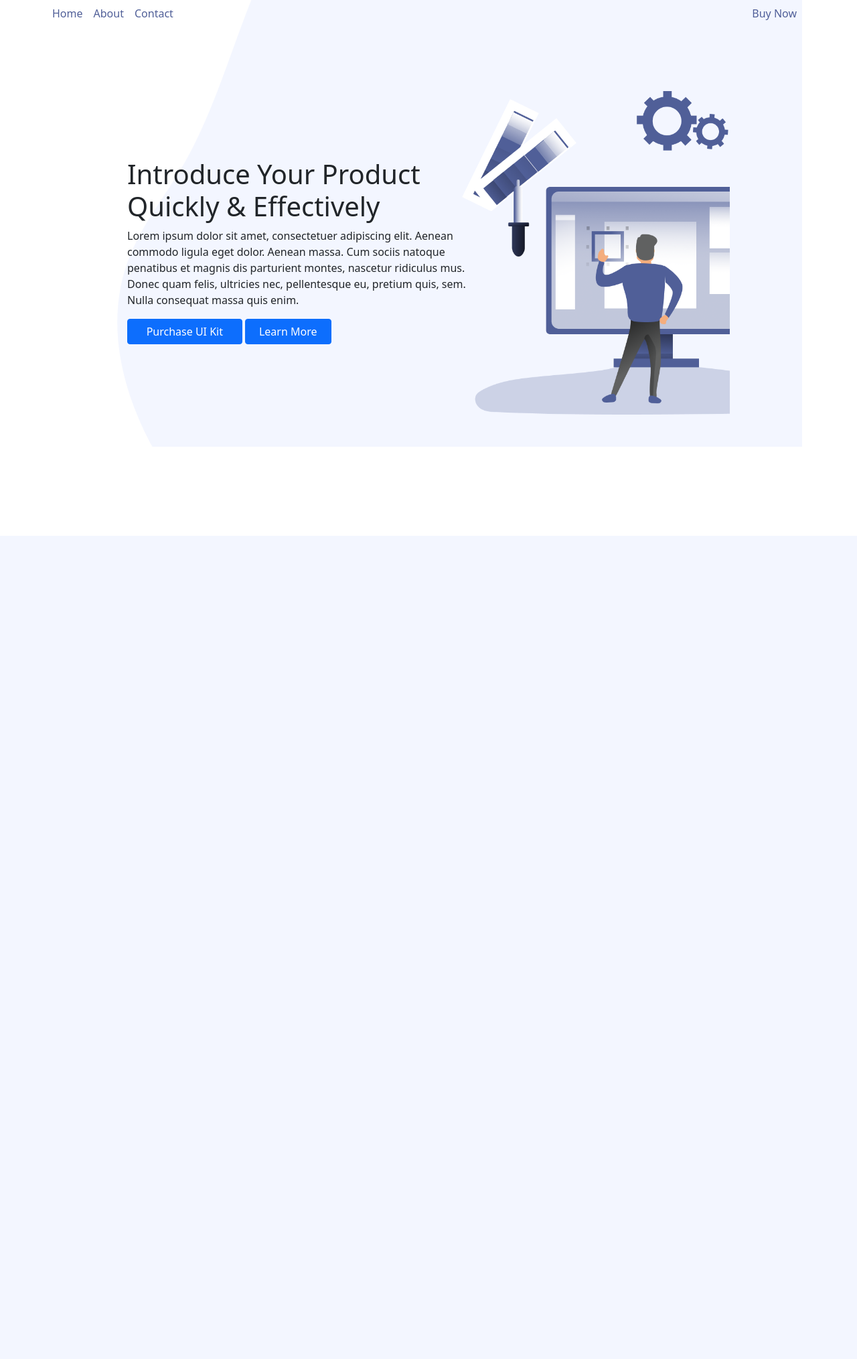
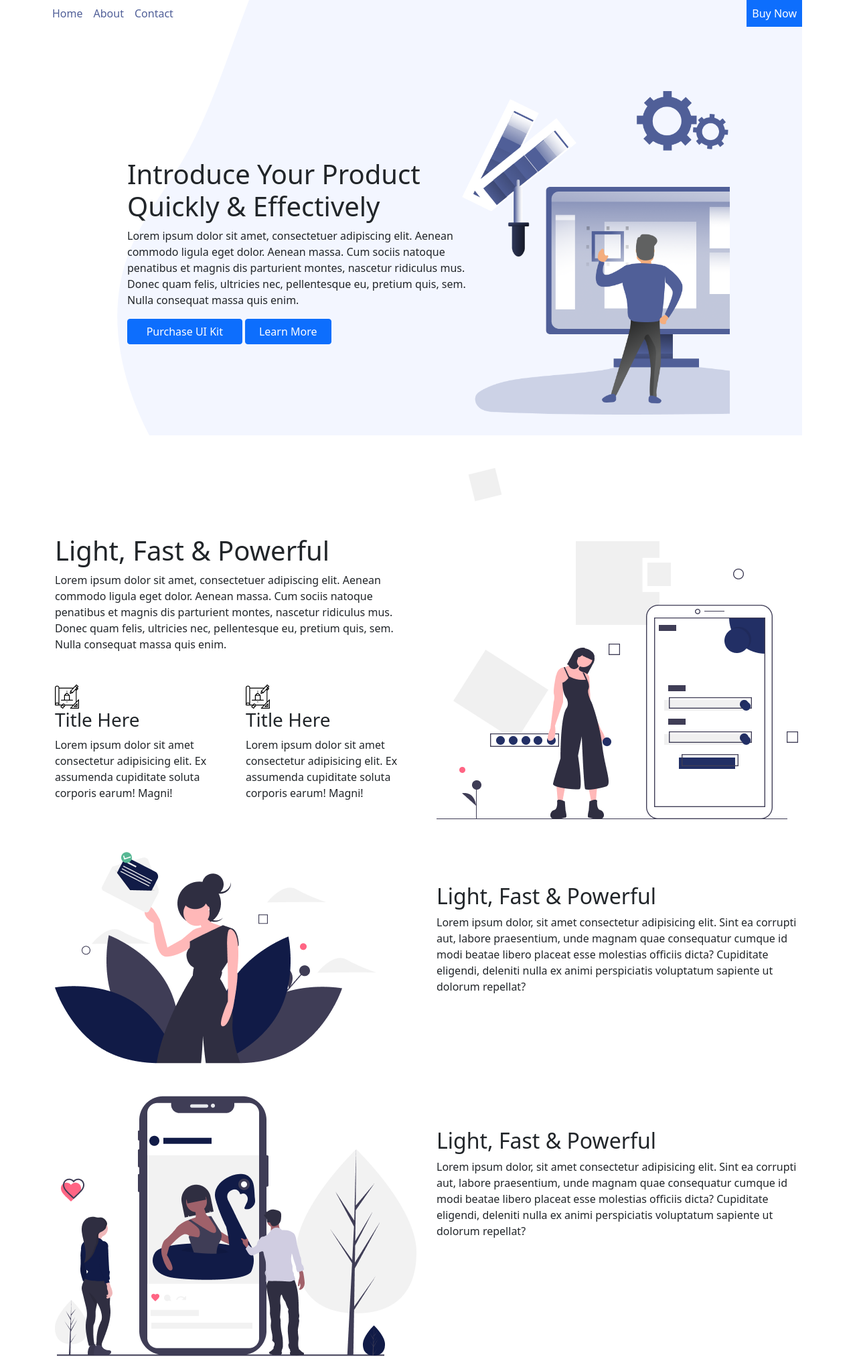
Before and after one commit to mizanur1326/figmaToHtml, a PHP site: page / in a window 1280 px wide. Shown: the top 2029 px of the page at 67% size. Before the commit the page ends 619 px from the top, so only its background shows below. Run offline with PHP 8.4, Linux system fonts and the light colour scheme.

Commit message:
update more text

```diff
--- a/index.html
+++ b/index.html
@@ -1,17 +1,15 @@
 <!DOCTYPE html>
 <html lang="en">
+
 <head>
   <meta charset="UTF-8" />
   <meta name="viewport" content="width=device-width, initial-scale=1.0" />
   <link rel="stylesheet" href="style.css" />
-    <link
-      href="https://cdn.jsdelivr.net/npm/bootstrap@5.0.2/dist/css/bootstrap.min.css"
-      rel="stylesheet"
-      integrity="sha384-EVSTQN3/azprG1Anm3QDgpJLIm9Nao0Yz1ztcQTwFspd3yD65VohhpuuCOmLASjC"
-      crossorigin="anonymous"
-    />
+  <link href="https://cdn.jsdelivr.net/npm/bootstrap@5.0.2/dist/css/bootstrap.min.css" rel="stylesheet"
+    integrity="sha384-EVSTQN3/azprG1Anm3QDgpJLIm9Nao0Yz1ztcQTwFspd3yD65VohhpuuCOmLASjC" crossorigin="anonymous" />
   <title>This is my first Figma to HTML Template</title>
 </head>
+
 <body>
   <div class="container">
     <!-- Header Start Here -->
@@ -24,7 +22,7 @@
             <li class="nav-item"><a href="#" class="nav-link">Contact</a></li>
           </ul>
           <ul class="navbar-nav ms-auto">
-                    <li class="nav-item"><a class="nav-link" href="#">Buy Now</a></li>
+            <li class="nav-item"><a class="nav-link bg-primary text-white" href="#">Buy Now</a></li>
           </ul>
         </nav>
       </div>
@@ -33,13 +31,15 @@
         <div class="row m-5 p-5">
           <div class="hero-text col-md-7" id="hero-text">
             <h1>Introduce Your Product Quickly & Effectively</h1>
-                    <P>Lorem ipsum dolor sit amet, consectetuer adipiscing elit. Aenean commodo ligula eget dolor. Aenean massa. Cum sociis natoque penatibus et magnis dis parturient montes, nascetur ridiculus
-                        mus. Donec quam felis, ultricies nec, pellentesque eu, pretium quis, sem. Nulla consequat massa quis enim.</P>
+            <P>Lorem ipsum dolor sit amet, consectetuer adipiscing elit. Aenean commodo ligula eget dolor. Aenean massa.
+              Cum sociis natoque penatibus et magnis dis parturient montes, nascetur ridiculus
+              mus. Donec quam felis, ultricies nec, pellentesque eu, pretium quis, sem. Nulla consequat massa quis enim.
+            </P>
             <button class="btn btn-primary col-md-4">Purchase UI Kit</button>
             <button class="btn btn-primary col-md-3">Learn More</button>
           </div>
 
-                <div class="hero-img col-md-5" >
+          <div class="hero-img col-md-5">
             <img src="img/Group.png" id="hero-img">
           </div>
         </div>
@@ -47,12 +47,77 @@
     </div>
     <!-- Header End Here -->
 
+    <div class="row mt-5 mb-5">
+      <div class="col-md-6" id="hero-text">
+        <h1>Light, Fast & Powerful</h1>
+        <p>Lorem ipsum dolor sit amet, consectetuer adipiscing elit. Aenean commodo ligula eget dolor. Aenean massa. Cum
+          sociis natoque penatibus et magnis dis parturient montes, nascetur ridiculus
+          mus. Donec quam felis, ultricies nec, pellentesque eu, pretium quis, sem. Nulla consequat massa quis enim.</p>
+
+        <div class="row mt-5">
+          <div class="col-md-6">
+            <img src="img/Icon.png" alt="">
+            <h3>Title Here</h3>
+            <p>Lorem ipsum dolor sit amet consectetur adipisicing elit. Ex assumenda cupiditate soluta corporis earum!
+              Magni!</p>
+          </div>
+          <div class="col-md-6">
+            <img src="img/Icon.png" alt="">
+            <h3>Title Here</h3>
+            <p>Lorem ipsum dolor sit amet consectetur adipisicing elit. Ex assumenda cupiditate soluta corporis earum!
+              Magni!</p>
+          </div>
+        </div>
+      </div>
+      <div class="col-md-4">
+        <img src="img/undraw_mobile_login_ikmv.png" alt="">
+      </div>
+    </div>
+
+    <div class="row mt-5 mb-5">
+      <div class="col-md-6">
+        <img src="img/undraw_happy_news_hxmt.png" alt="">
+      </div>
+
+      <div class="col-md-6 mt-5">
+        <h2>Light, Fast & Powerful</h2>
+        <p>Lorem ipsum dolor, sit amet consectetur adipisicing elit. Sint ea corrupti aut, labore praesentium, unde magnam quae consequatur cumque id modi beatae libero placeat esse molestias officiis dicta? Cupiditate eligendi, deleniti nulla ex animi perspiciatis voluptatum sapiente ut dolorum repellat?</p>
+      </div>
+    </div>
+
+    <div class="row mt-5 mb-5">
+      <div class="col-md-6">
+        <img src="img/undraw_social_influencer_sgsv.png" alt="">
+      </div>
+
+      <div class="col-md-6 mt-5">
+        <h2>Light, Fast & Powerful</h2>
+        <p>Lorem ipsum dolor, sit amet consectetur adipisicing elit. Sint ea corrupti aut, labore praesentium, unde magnam quae consequatur cumque id modi beatae libero placeat esse molestias officiis dicta? Cupiditate eligendi, deleniti nulla ex animi perspiciatis voluptatum sapiente ut dolorum repellat?</p>
+      </div>
+    </div>
+
+    <div class="row mt-5 mb-5">
+      <div class="col-md-6">
+        <img src="img/undraw_mention_6k5d.png" alt="">
+      </div>
+
+      <div class="col-md-6 mt-5">
+        <h2>Light, Fast & Powerful</h2>
+        <p>Lorem ipsum dolor, sit amet consectetur adipisicing elit. Sint ea corrupti aut, labore praesentium, unde magnam quae consequatur cumque id modi beatae libero placeat esse molestias officiis dicta? Cupiditate eligendi, deleniti nulla ex animi perspiciatis voluptatum sapiente ut dolorum repellat?</p>
+      </div>
+    </div>
 
     <!-- Footer Start Here -->
     <footer>
+      <div class="text-center m-5 p-5" >
+        <h3 class="mt-5 ">A Price to Suit Everyone</h3>
+        <p>Lorem ipsum dolor sit amet consectetur adipisicing elit. Natus iste accusamus officiis nulla pariatur velit quasi consequuntur voluptatem voluptatum veritatis!</p>
+
+      </div>
 
     </footer>
     <!-- Footer End Here -->
   </div>
 </body>
+
 </html>
--- a/style.css
+++ b/style.css
@@ -10,6 +10,7 @@
     background-image: url(img/Path.png);
     background-repeat: no-repeat;
     background-position: right;
+    height: 650px;
 }
 
 #hero-text{
@@ -20,3 +21,7 @@
     float: right;
     width: 400px;
 }
+footer{
+    height: 400px;
+    background-image: url(img/Rectangle.png);
+}
```
Also changed, not shown: img/Icon.png (added), img/Rectangle.png (added), img/Rectangle1.png (added), img/undraw_happy_news_hxmt.png (added), img/undraw_mention_6k5d.png (added), img/undraw_mobile_login_ikmv.png (added), img/undraw_social_influencer_sgsv.png (added). Lines whose indentation alone changed are shown as unchanged.
